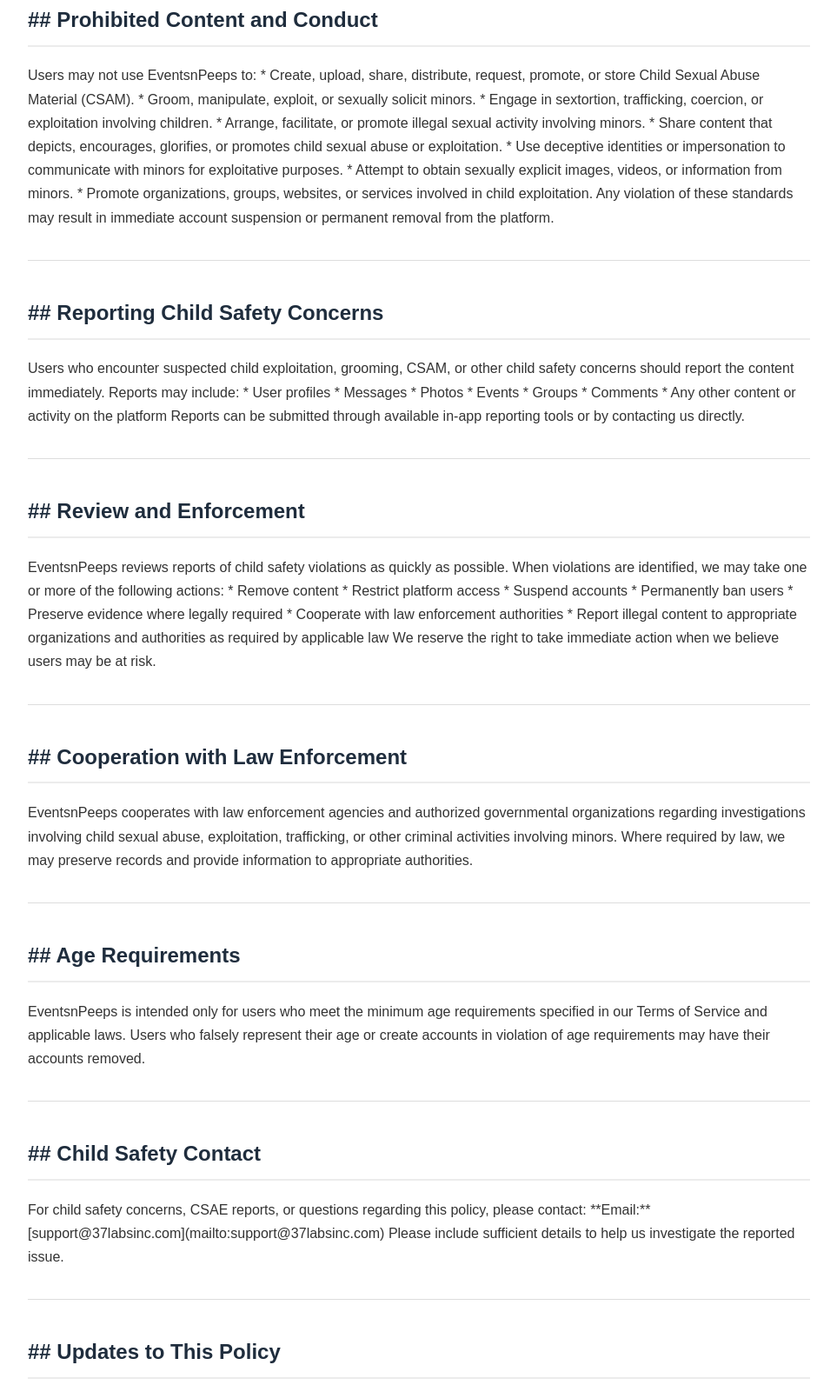
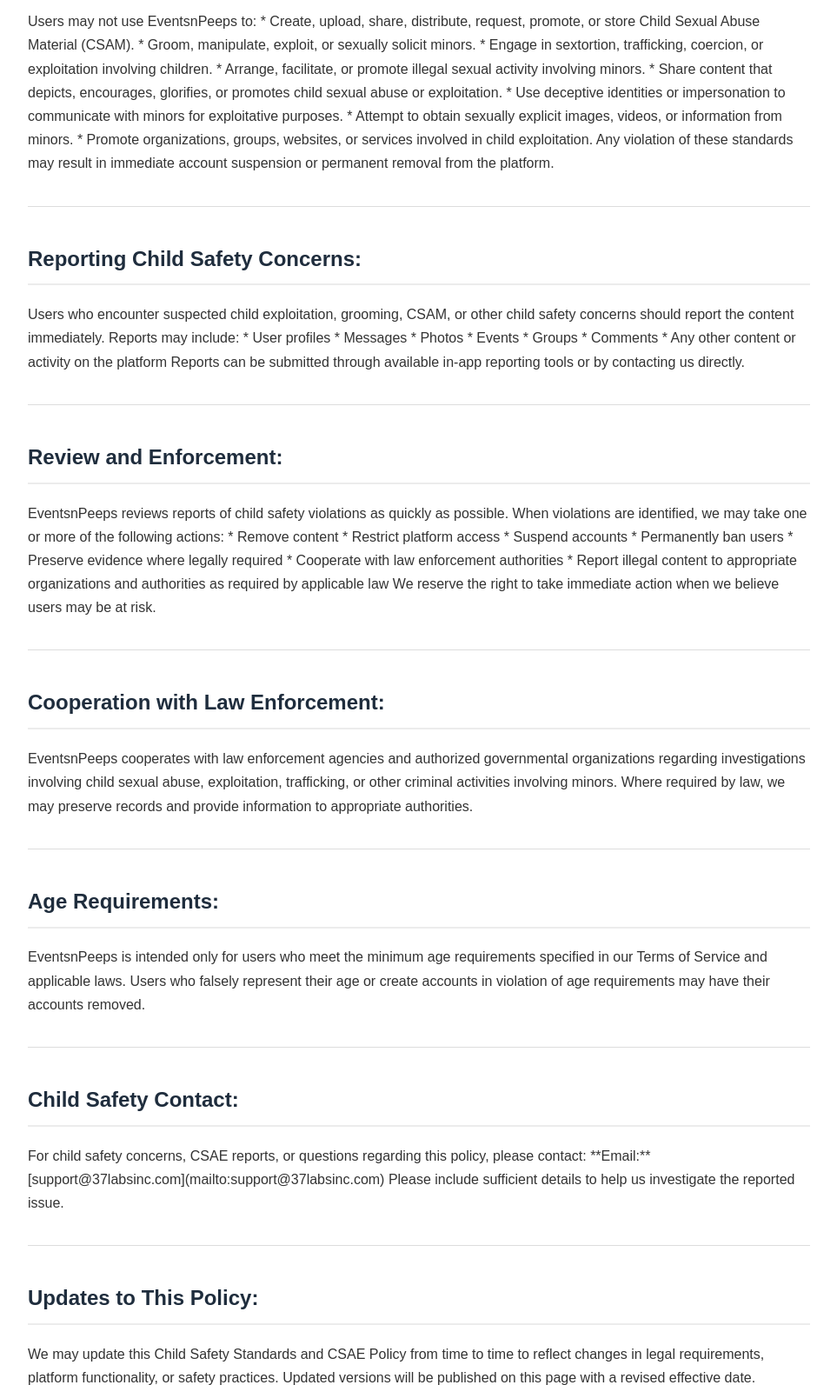
Before and after one commit to SatyaS7/eventsnpeeps, a plain HTML site: page csae-policy/index.html in a window 1280 px wide. Shown: the part 693-2286 px from the top of the page at 87% size, without its empty margins (158-1121 px from the left). Drawn offline with Linux system fonts and the light colour scheme.

Commit message:
Updated formatting

```diff
--- a/csae-policy/index.html
+++ b/csae-policy/index.html
@@ -10,13 +10,12 @@
 		<h1>EventsnPeeps Child Safety Standards and CSAE Policy</h1>
 		Last Updated: June 15th, 2026
 		<br/>
-		<br />
 		<h2>Our Commitment to Child Safety:</h2>
 		EventsnPeeps is committed to providing a safe environment for all users and maintaining a zero-tolerance policy toward child sexual abuse and exploitation (CSAE).
+
+		We strictly prohibit any content, behavior, communication, or activity that exploits, endangers, abuses, or sexualizes children. Protecting minors is a core part of our community standards and platform operations.
 		<hr>
-		We strictly prohibit any content, behavior, communication, or activity that exploits, endangers, abuses, or sexualizes children. Protecting minors is a core part of our community standards and platform operations.
-
-		<h2>## Prohibited Content and Conduct</h2>
+		<h2>Prohibited Content and Conduct:</h2>
 
 		Users may not use EventsnPeeps to:
 
@@ -31,7 +30,7 @@
 
 		Any violation of these standards may result in immediate account suspension or permanent removal from the platform.
 		<hr>
-		<h2>## Reporting Child Safety Concerns</h2>
+		<h2>Reporting Child Safety Concerns:</h2>
 
 		Users who encounter suspected child exploitation, grooming, CSAM, or other child safety concerns should report the content immediately.
 
@@ -47,7 +46,7 @@
 
 		Reports can be submitted through available in-app reporting tools or by contacting us directly.
 		<hr>
-		<h2>## Review and Enforcement</h2>
+		<h2>Review and Enforcement:</h2>
 
 		EventsnPeeps reviews reports of child safety violations as quickly as possible.
 
@@ -63,19 +62,19 @@
 
 		We reserve the right to take immediate action when we believe users may be at risk.
 		<hr>
-		<h2>## Cooperation with Law Enforcement</h2>
+		<h2>Cooperation with Law Enforcement:</h2>
 
 		EventsnPeeps cooperates with law enforcement agencies and authorized governmental organizations regarding investigations involving child sexual abuse, exploitation, trafficking, or other criminal activities involving minors.
 
 		Where required by law, we may preserve records and provide information to appropriate authorities.
 		<hr>
-		<h2>## Age Requirements</h2>
+		<h2>Age Requirements:</h2>
 
 		EventsnPeeps is intended only for users who meet the minimum age requirements specified in our Terms of Service and applicable laws.
 
 		Users who falsely represent their age or create accounts in violation of age requirements may have their accounts removed.
 		<hr>
-		<h2>## Child Safety Contact</h2>
+		<h2>Child Safety Contact:</h2>
 
 		For child safety concerns, CSAE reports, or questions regarding this policy, please contact:
 
@@ -83,7 +82,7 @@
 
 		Please include sufficient details to help us investigate the reported issue.
 		<hr>
-		<h2>## Updates to This Policy</h2>
+		<h2>Updates to This Policy:</h2>
 
 		We may update this Child Safety Standards and CSAE Policy from time to time to reflect changes in legal requirements, platform functionality, or safety practices. Updated versions will be published on this page with a revised effective date.
 	</div>
```
